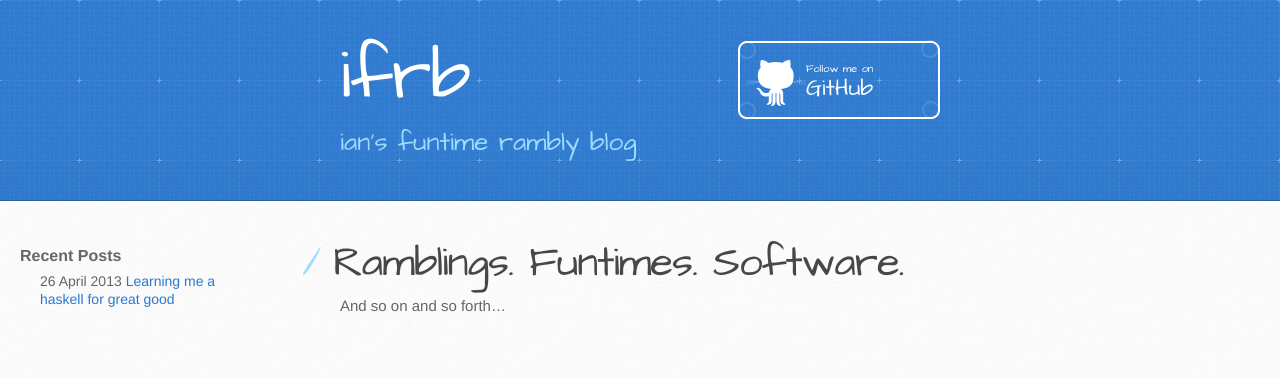
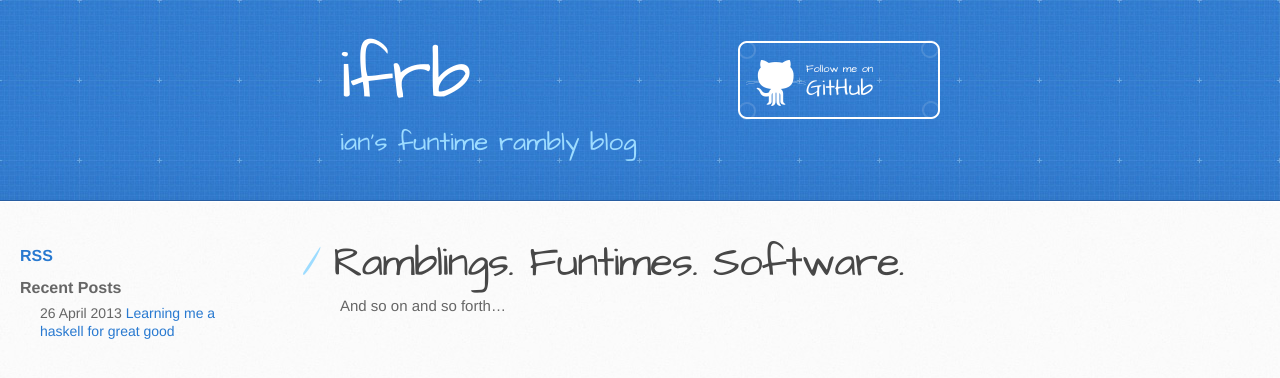
Before and after one commit to kiwipom/kiwipom.github.io, a Jekyll site: the page built from index.md, in a window 1280 px wide. Shown: the top 378 px of the page. Built offline with Jekyll 4.4.1, drawn with Linux system fonts in a browser that asks for light colours.

Commit message:
Add RSS to the sidebar

```diff
--- a/_layouts/default.html
+++ b/_layouts/default.html
@@ -30,6 +30,7 @@
         </div>
 
         <aside id='sidebar'>
+            <a href='http://feeds.feedburner.com/ifrb'><h2>RSS</h2></a>
             <h2>Recent Posts</h2>
             <ul>
               {% for post in site.posts do %}
```
